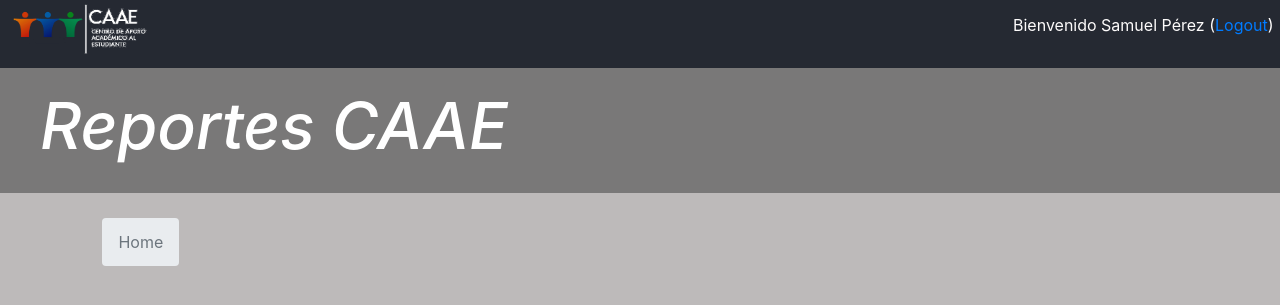
After one commit to Samithox/App_Caae_Estadisticas, a Django app: page /home/reports/ in a window 1280 px wide. The commit adds this page. Shown: the top 305 px of the page. Run offline with Django 3.2, Linux system fonts and the light colour scheme; a user stored in the database is signed in; some libraries are stand-ins or nearby versions.

Commit message:
Update views and templates

```diff
--- a/Caae_Estadisticas/settings.py
+++ b/Caae_Estadisticas/settings.py
@@ -78,8 +78,7 @@ USE_L10N = True
 USE_TZ = True
 
 
-# Static files (CSS, JavaScript, Images)
-# https://docs.djangoproject.com/en/1.7/howto/static-files/
+
 
 STATIC_URL = '/static/'
 STATIC_ROOT = os.path.join(BASE_DIR, 'static')
--- a/app/static/css/base.css
+++ b/app/static/css/base.css
@@ -24,6 +24,39 @@ header nav{
 	font-size: 100%;
 }
 header .logo{
-	margin-right: 0.5%;
-	float:left;
+	margin-left:  0.5%;
+	float: left;
 }
+
+
+.titulo{
+	margin-left:  5%;
+	margin-top: 3%;
+	text-align: left;
+	font-family: 'Anton', sans-serif;
+	font-size: 50pt;
+}
+
+ .ruta {
+ 	font-weight: 10%;
+	height: 1%;
+	margin-left: 8%;
+	margin-right: 86%;
+	margin-top: 2%;
+}
+
+.page-header {
+        background-color: #797878;
+        margin-top: 0;
+        padding: 20px 20px 20px 40px;
+}
+
+.page-header h1, .page-header h1 a, .page-header h1 a:visited, .page-header h1 a:active {
+        color: #ffffff;
+        font-size: 400%;
+        text-decoration: none;
+    }
+
+.container{
+	margin-top: 6%;
+}
--- a/app/templates/app/base.html
+++ b/app/templates/app/base.html
@@ -7,17 +7,11 @@
     <link rel="stylesheet" href="{% static 'css/base.css' %}">
 </head>
 <body>
-	<header>
-		<div class="wrapper">
-				<div class="logo">
-					<img class="mb-4" src="{% static 'img/Logo CAAE Semi Blanco.png' %}" alt="" width="150" height="60">
-				</div>
-					<nav>
-						<a> Bienvenido {{ user.get_full_name }} (<a href="{% url 'logout' %}"></span>Logout</a>)
-						</a>
-					</nav>
-		</div>
-	</header>
+
+	{% include 'app/header.html'%}
+
+	{% include 'app/title.html'%}
+
 	{% block content %}
 	{% endblock %}
 </body>
--- /dev/null
+++ b/app/templates/app/header.html
@@ -0,0 +1,12 @@
+{% load staticfiles %}
+<header>
+		<div class="wrapper">
+				<div class="logo">
+					<img class="mb-4" src="{% static 'img/Logo CAAE Semi Blanco.png' %}" alt="" width="150" height="60">
+				</div>
+					<nav>
+						<a> Bienvenido {{ user.get_full_name }} (<a href="{% url 'logout' %}"></span>Logout</a>)
+						</a>
+					</nav>
+		</div>
+	</header>
--- /dev/null
+++ b/app/templates/app/index.html
@@ -0,0 +1 @@
+{% extends 'app/base.html' %}
--- a/app/templates/app/reportes.html
+++ b/app/templates/app/reportes.html
@@ -1 +1,14 @@
 {% extends 'app/base.html' %}
+
+{% block content %}
+
+	<nav class="ruta" aria-label="breadcrumb">
+	  <ol class="breadcrumb">
+	    <li class="breadcrumb-item active" aria-current="page">Home</li>
+	  </ol>
+	</nav>
+
+	<div class="list-group">
+
+  	</div>
+{% endblock %}
--- /dev/null
+++ b/app/templates/app/title.html
@@ -0,0 +1,6 @@
+{% load staticfiles %}
+
+
+	<div class="page-header">
+		<h1 class="font-italic large">Reportes CAAE</h1>
+	</div>
--- a/app/templates/registration/base_login.html
+++ b/app/templates/registration/base_login.html
@@ -2,10 +2,10 @@
 <!DOCTYPE html>
 <html>
 <head>
-	<title>Login</title>
+	<title>Reportes</title>
 
     <link rel="stylesheet" href="https://stackpath.bootstrapcdn.com/bootstrap/4.1.0/css/bootstrap.min.css" integrity="sha384-9gVQ4dYFwwWSjIDZnLEWnxCjeSWFphJiwGPXr1jddIhOegiu1FwO5qRGvFXOdJZ4" crossorigin="anonymous">
-
+    <link href="https://fonts.googleapis.com/css?family=Anton" rel="stylesheet">
     <link rel="stylesheet" href="{% static 'css/login.css' %}">
     <link rel="stylesheet" href="{% static 'css/bootstrap.min' %}">
 </head>
@@ -13,7 +13,7 @@
 
 	    <div class="container">
 	            <div class="row">
-	                <div class="col-sm-12">
+	                <div class="col">
 	                	<img class="mb-4" src="{% static 'img/Logo CAAE.png' %}" alt="" width="350" height="150">
 	                {% block content %}
 	                {% endblock %}
--- a/app/templates/registration/login.html
+++ b/app/templates/registration/login.html
@@ -26,7 +26,7 @@
         </table>
 
         <input class="btn btn-primary " type="submit" value="Ingresa" />
-        <input type="hidden" name="next" value="{{ next }}" />
+        <input type="hidden" name="next" value="{% url 'home' %}" />
         <p class="mt-5 mb-3 text-muted">&copy; CAAE 2018</p>
     </form>
     </div>
--- a/app/urls.py
+++ b/app/urls.py
@@ -3,6 +3,7 @@ from . import views
 from django.contrib.auth.views import login
 
 urlpatterns = [
-    url(r'^$', views.home),
-    #url(r'^logout/$', views.logout,{'next_page':'accounts:login'}),
+    url(r'^$', views.inicio),
+    url(r'^home/reports/$', views.home, name='home'),
+    url(r'^home/reports/autoreporte$', views.autoreporte, name='autoreporte'),
     ]
--- a/app/views.py
+++ b/app/views.py
@@ -5,3 +5,11 @@ from django.contrib.auth.decorators import login_required
 @login_required
 def home(request):
     return render(request, 'app/reportes.html',{})
+
+@login_required
+def inicio(request):
+    return render(request, 'app/index.html',{})
+
+@login_required
+def autoreporte(request):
+    return render(request, 'app/autoreporte.html',{})
```
Also changed, not shown: db.sqlite3, 5 other files.
